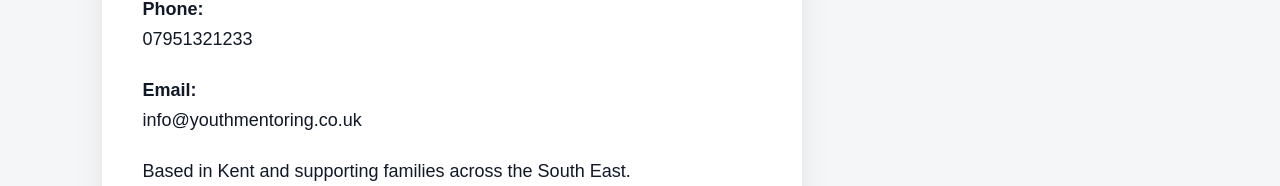
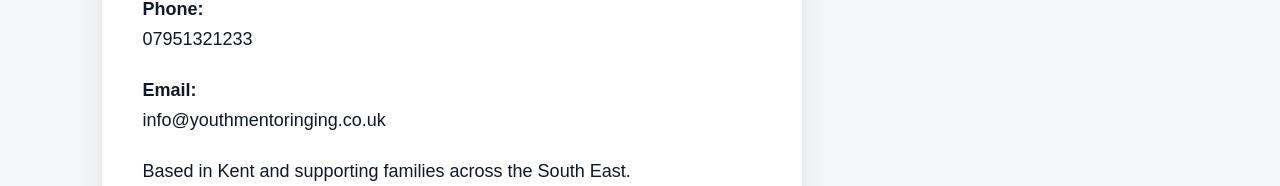
Before and after one commit to steffdowle-mentor/steff-dowle-mentoring, a React (Vite) app: page / in a window 1280 px wide. Shown: the part 4813-4999 px from the top of the page. Built offline with nearby package versions, Linux system fonts and the light colour scheme.

Commit message:
Update main.jsx

```diff
--- a/src/main.jsx
+++ b/src/main.jsx
@@ -207,7 +207,7 @@ function App() {
 
     <p>
       <strong>Email:</strong><br />
-      info@youthmentoring.co.uk
+      info@youthmentoringing.co.uk
     </p>
 
     <p>
```
